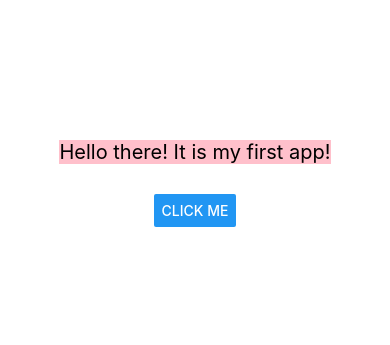
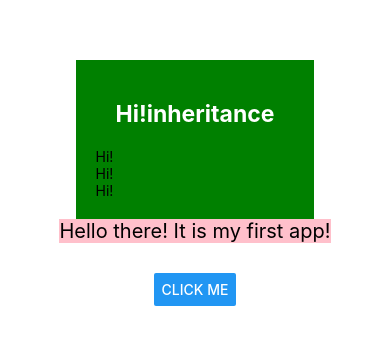
Before and after one commit to yamanerkam/React-Native-Learning, a React Native app: screen / in a window 390 px wide. Shown: the part 239-584 px from the top of the page. Built offline with nearby package versions, Linux system fonts and the light colour scheme.

Commit message:
inheritance

```diff
--- a/App.js
+++ b/App.js
@@ -10,8 +10,20 @@ export default function App() {
 
   }
   return (
-    <View style={styles.container}>
-
+    <><View style={styles.container}>
+      <View style={styles.firstView}>
+        <Text style={styles.txt}>
+          Hi!
+          <Text>inheritance</Text>
+        </Text>
+        <Text>
+          Hi!
+        </Text><Text>
+          Hi!
+        </Text><Text>
+          Hi!
+        </Text>
+      </View>
       <Text style={[styles.textFirst, { backgroundColor: textBackgroundColor }]}>
         Hello there! It is my first app!
       </Text>
@@ -22,6 +34,10 @@ export default function App() {
       />
       <StatusBar style="auto" />
     </View>
+
+
+    </>
+
   );
 }
 
@@ -43,5 +59,14 @@ const styles = StyleSheet.create({
     marginBottom: 30,
     backgroundColor: 'green'
 
+  }, firstView: {
+
+    backgroundColor: 'green',
+    padding: 20,
+  }, txt: {
+    fontWeight: 'bold',
+    color: 'white',
+    fontSize: 23,
+    margin: 20
   }
 });
```
